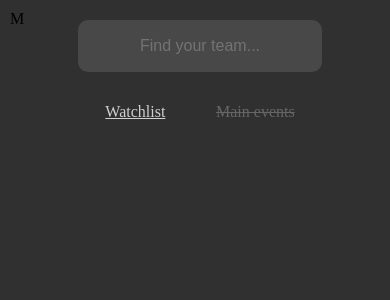
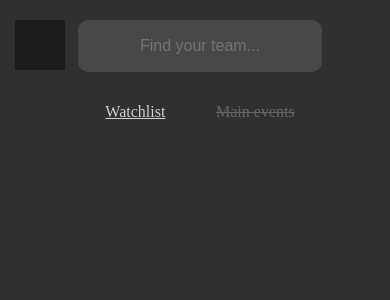
Before and after one commit to Oliwier-P/MyCSTeams, a React (Vite) app in the folder frontend/: page / in a window 390 px wide. Shown: the top 300 px of the page. Built offline with nearby package versions, Linux system fonts and the light colour scheme.

Commit message:
button to display sidebar with automatic closing

```diff
--- a/frontend/src/App.css
+++ b/frontend/src/App.css
@@ -7,6 +7,7 @@ body {
   width: 100%;
   height: 100%;
 
+  position: relative;
   display: flex;
   flex-wrap: nowrap;
 }
--- a/frontend/src/App.tsx
+++ b/frontend/src/App.tsx
@@ -1,11 +1,28 @@
 import "./App.css";
+import { useEffect, useState } from "react";
 import { Schedule } from "./components/schedule/Schedule";
 import { Sidebar } from "./components/sidebar/Sidebar";
+import { SidebarButton } from "./components/sidebarbutton/SidebarButton";
+import { useWindowWidth } from "./hooks/useWindowWidth";
 
 export const App = () => {
+  const [isSidebarActive, setIsSidebarActive] = useState<boolean>(false);
+  const width = useWindowWidth();
+
+  const handleShowSidebar = () => {
+    setIsSidebarActive(!isSidebarActive);
+  };
+
+  useEffect(() => {
+    if (width >= 750 && isSidebarActive) {
+      setIsSidebarActive(false);
+    }
+  }, [width]);
+
   return (
     <div className="main__container">
-      <Sidebar />
+      <SidebarButton onClick={handleShowSidebar} />
+      <Sidebar isActive={isSidebarActive} />
       <Schedule />
     </div>
   );
--- a/frontend/src/components/schedule/Schedule.tsx
+++ b/frontend/src/components/schedule/Schedule.tsx
@@ -1,12 +1,10 @@
 import "./Schedule.css";
 import { NavigateBar } from "../navigate/NavigateBar";
 import { Searchbar } from "../searchbar/Searchbar";
-import { SidebarButton } from "../sidebarbutton/SidebarButton";
 
 export const Schedule = () => {
   return (
     <div className="schedule__container">
-      <SidebarButton />
       <Searchbar />
       <NavigateBar />
     </div>
--- a/frontend/src/components/sidebar/Sidebar.css
+++ b/frontend/src/components/sidebar/Sidebar.css
@@ -10,6 +10,15 @@
   .sidebar {
     display: none;
   }
+}
+
+.show {
+  display: block;
+  position: absolute;
+  top: 0;
+  left: 0;
+
+  z-index: 50;
 }
 
 .title {
--- a/frontend/src/components/sidebar/Sidebar.tsx
+++ b/frontend/src/components/sidebar/Sidebar.tsx
@@ -1,8 +1,12 @@
 import "./Sidebar.css";
 
-export const Sidebar = () => {
+type SidebarProps = {
+  isActive: boolean;
+};
+
+export const Sidebar = ({ isActive }: SidebarProps) => {
   return (
-    <div className="sidebar">
+    <div className={`sidebar ${isActive ? "show" : ""}`}>
       <div className="title">Title</div>
       <div className="teams__container">
         <div>T1</div>
--- a/frontend/src/components/sidebarbutton/SidebarButton.css
+++ b/frontend/src/components/sidebarbutton/SidebarButton.css
@@ -1,9 +1,16 @@
 .sidebar__button {
+  height: 50px;
+  width: 50px;
+  background-color: rgb(28, 28, 28);
+
   position: absolute;
-  top: 10px;
-  left: 10px;
+  top: 20px;
+  left: 15px;
+
+  cursor: pointer;
 
   display: none;
+  z-index: 100;
 }
 
 @media (max-width: 750px) {
--- a/frontend/src/components/sidebarbutton/SidebarButton.tsx
+++ b/frontend/src/components/sidebarbutton/SidebarButton.tsx
@@ -1,5 +1,9 @@
 import "./SidebarButton.css";
 
-export const SidebarButton = () => {
-  return <div className="sidebar__button">M</div>;
+type SidebarButton = {
+  onClick: () => void;
 };
+
+export const SidebarButton = ({ onClick }: SidebarButton) => {
+  return <div className="sidebar__button" onClick={onClick}></div>;
+};
--- /dev/null
+++ b/frontend/src/hooks/useWindowWidth.ts
@@ -0,0 +1,13 @@
+import { useState, useEffect } from "react";
+
+export function useWindowWidth() {
+  const [width, setWidth] = useState(window.innerWidth);
+
+  useEffect(() => {
+    const handleResize = () => setWidth(window.innerWidth);
+    window.addEventListener("resize", handleResize);
+    return () => window.removeEventListener("resize", handleResize);
+  }, []);
+
+  return width;
+}
```
